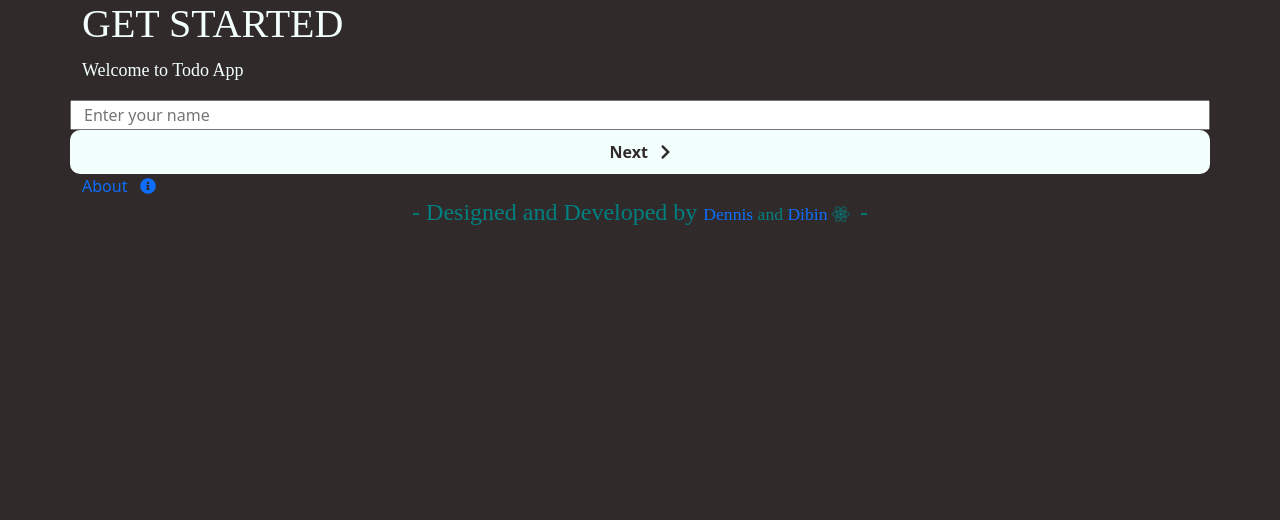
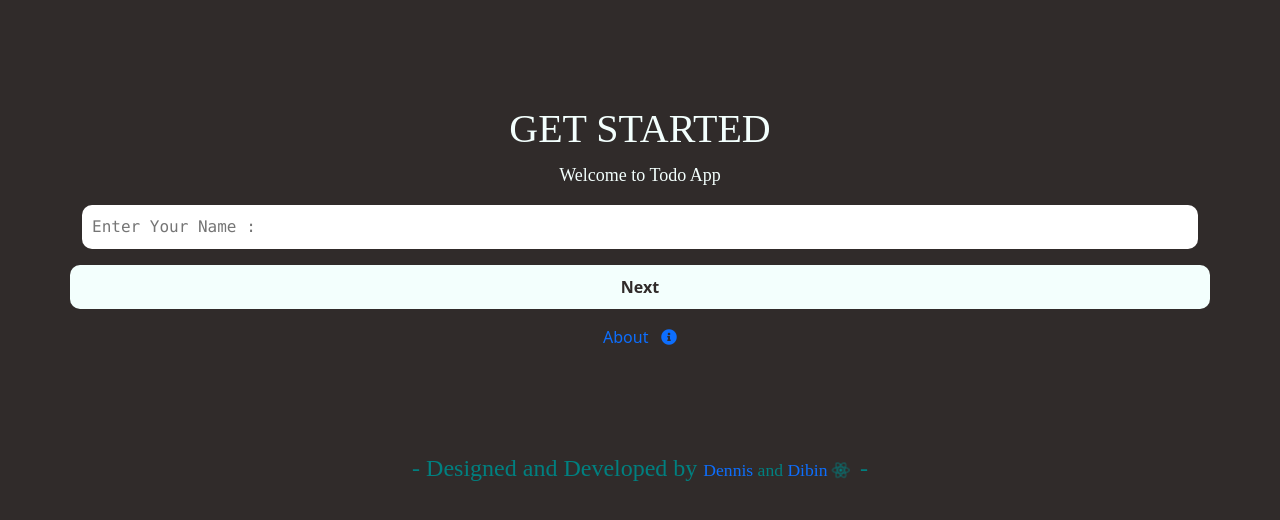
Before and after one commit to Dennis-Neduvelil/React-TodoApp, a React (Create React App) app: page /#/ in a window 1280 px wide. Shown: the top 520 px of the page. Built offline with nearby package versions, Linux system fonts and the light colour scheme.

Commit message:
User Registration page ui changed 2

```diff
--- a/src/Style.css
+++ b/src/Style.css
@@ -1,9 +1,9 @@
 @import url("https://fonts.googleapis.com/css2?family=Lato:wght@400;700;900&display=swap");
 
 :root {
-    --primary-color: #F3FFFD;
-    --primary-color-hover: #E6FFFB;
-    --background-color: #302B2A;
+  --primary-color: #f3fffd;
+  --primary-color-hover: #e6fffb;
+  --background-color: #302b2a;
 }
 
 body {
@@ -55,79 +55,34 @@
   outline: none;
 }
 
-.cdiv input {
-  background-color: transparent;
-  border-style: dotted;
-  border-color: black;
-  border-radius: 15px;
+.todo-input {
+  padding: 10px;
+  border-radius: 10px;
+  border-style: hidden;
   outline: none;
-  box-sizing: border-box;
-  width: 87%;
-  margin: 10px;
-  padding: 10px;
-  font-size: 1.2rem;
-  border-width: 3.2px;
-  margin: 3px;
-}
-.cdiv p {
-  padding: 0;
-  margin-bottom: 10px;
-  color: teal;
-}
-.cdiv h1 {
-  margin-top: 15px;
-  margin-bottom: 5px;
-  padding: 0;
-}
-.cdiv ul {
-  padding: 0;
-  margin: 0;
-}
-.cdiv li {
-  list-style: none;
-  margin: 10px;
-  padding: 10px;
-  text-align: left;
-  border-style: dotted;
-  border-radius: 15px;
-  font-weight: 900;
-  font-size: 1.2rem;
-  display: flex;
-}
-.cdiv li .testdiv2 {
-  flex: 1;
-  text-align: right;
-  color: black;
-  cursor: pointer;
-  box-sizing: border-box;
-}
-.cdiv li .testdiv2 i {
-  margin: 5px;
+  width: 100%;
+  font-family: var(--bs-font-monospace);
 }
 
-.kp {
-  cursor: pointer;
-  margin: 1px;
-  padding: 10px;
-  border-style: dotted;
-  border-radius: 15px;
-}
-.cross {
-  text-decoration: line-through;
-}
-.warning {
-  font-weight: bold;
-  color: black !important;
-}
-.disable {
-  cursor: none;
-}
-.justify {
-  text-align: justify;
-  margin: 25px;
+.section-margin {
+  margin-top: 105px;
+  margin-bottom: 105px;
 }
 
-/* <======Footer======> */
+@media (max-width: 767px) {
+  .section-margin {
+    margin-top: 70px;
+    margin-bottom: 70px;
+  }
+}
+
+/************* User Registration *************/
+
+.user-registration {
+  text-align: center;
+}
+
+/************* Footer *************/
 
 footer h4 {
   text-align: center;
--- a/src/components/userRegistration.js
+++ b/src/components/userRegistration.js
@@ -26,7 +26,7 @@ export default function User() {
 
   const btnHndl = () => {
     if (uname === "") {
-      setstatus("*Please enter your name");
+      setstatus("*Please Enter Your Name");
       setwarning("warning");
       timer();
     } else {
@@ -45,23 +45,23 @@ export default function User() {
   };
 
   return (
-    <div className="container">
+    <div className="container section-margin user-registration">
       <div className="row">
         <h1>GET STARTED</h1>
         <p className={warning}>{status}</p>
       </div>
         <div className="row">
+          <div class="input-group mb-3">
             <input
-            onChange={inputHandler}
-            name={uname}
-            value={uname}
               type="text"
-            placeholder="Enter your name"
+              class="todo-input"
+              placeholder="Enter Your Name :"
             />
             </div>
-        <div className="row">
-          <button onClick={btnHndl}>
-            Next &nbsp;&nbsp;<i class="fas fa-chevron-right "></i>
+            </div>
+            <div className="row mb-3">
+            <button type="submit" id="button-addon2">
+              Next
             </button>
         </div>
       <div className="row">
```
Lines whose indentation alone changed are shown as unchanged.
